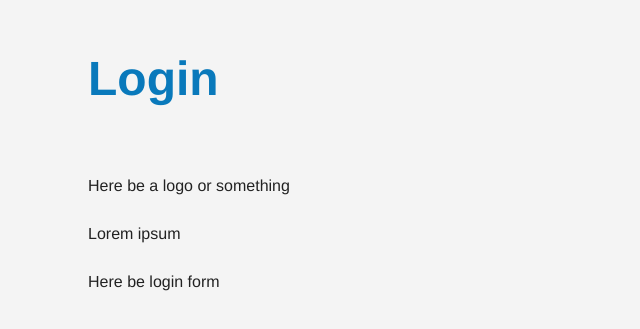
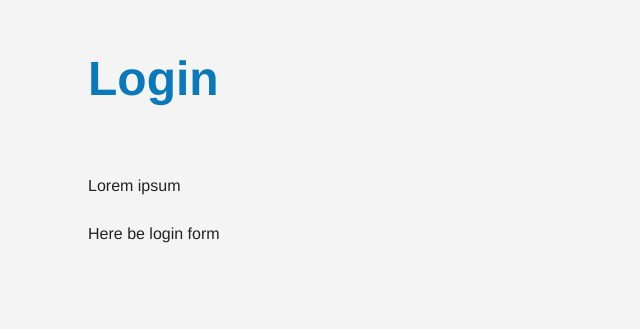
Before and after one commit to valdelaseras/ocean-watch, a React (Create React App) app: page /login in a window 1280 px wide. Shown: the part 113-442 px from the top of the page, without its empty margins (0-640 px from the left). Built offline with nearby package versions, Linux system fonts and the light colour scheme.

Commit message:
tiny adjustments, switching branch

```diff
--- a/src/app/components/layout/section/Section.tsx
+++ b/src/app/components/layout/section/Section.tsx
@@ -4,8 +4,8 @@ import Content from '../../layout/content/Content';
 
 interface SectionProps {
   id: string;
-  title: string;
-  titleClass: string;
+  title?: string;
+  titleClass?: string;
 }
 
 const Section: FC<SectionProps> = ({ id, title, titleClass, children }) =>
--- a/src/app/components/sections/login/Login.tsx
+++ b/src/app/components/sections/login/Login.tsx
@@ -5,7 +5,6 @@ import Content from "../../layout/content/Content";
 const Login: FC = () =>
     <Section id="login" title="Login" titleClass="font-xl">
         <Content colSize="column">
-            <p>Here be a logo or something</p>
             <p>Lorem ipsum</p>
             <p>Here be login form</p>
         </Content>
```
